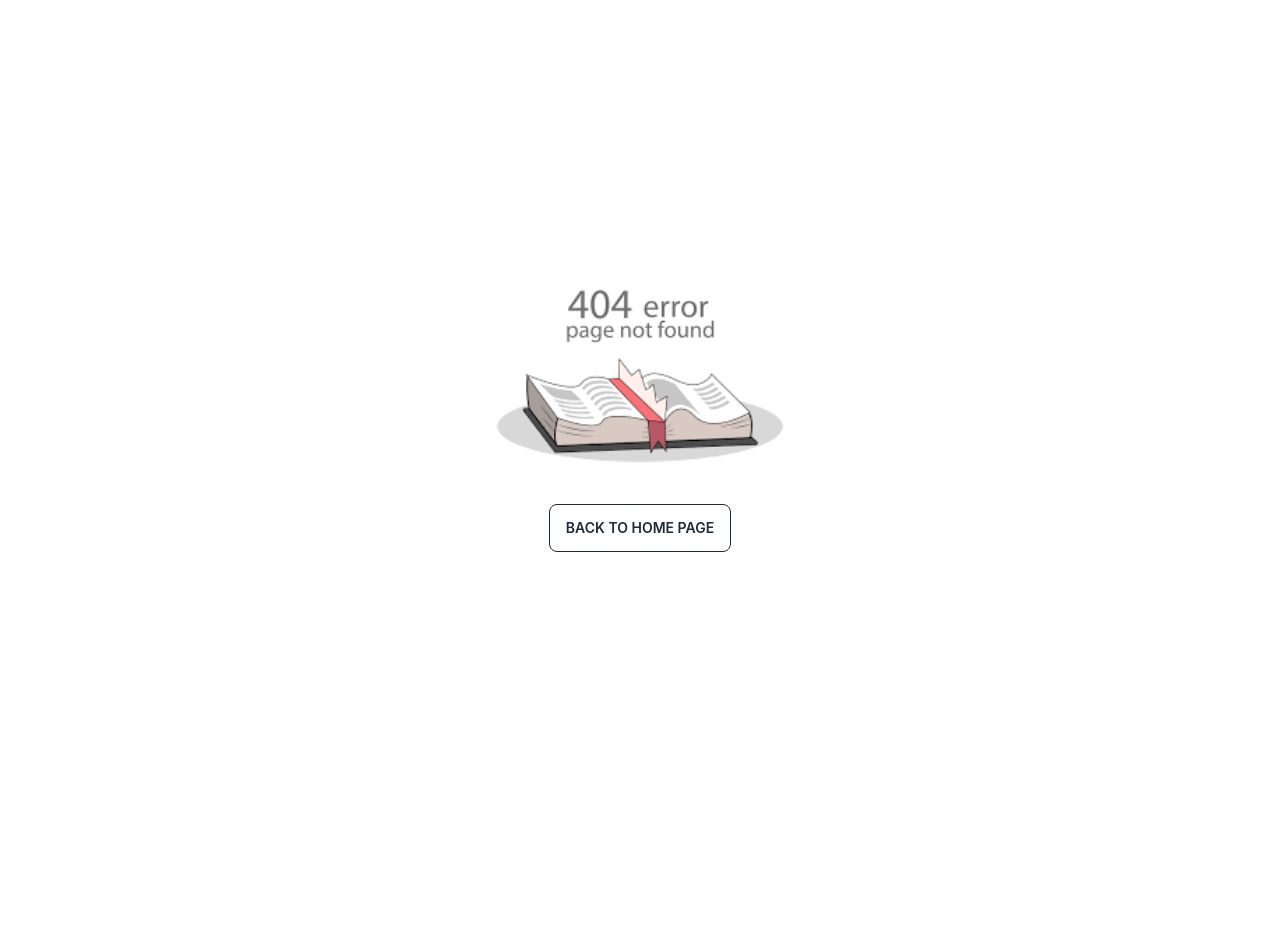
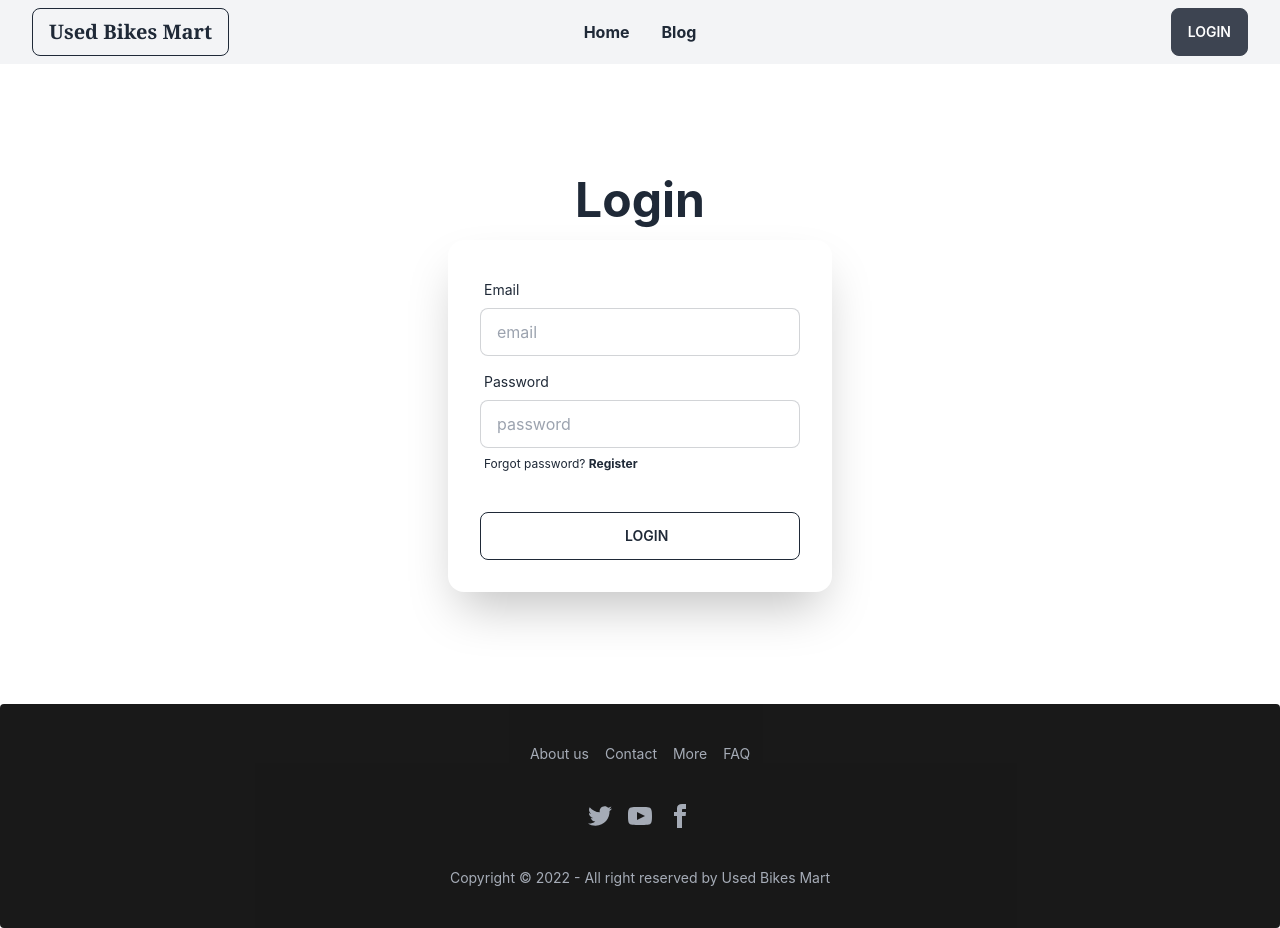
Before and after one commit to Kawsar-Ahmed-Ridoy/used-bikes-mart-client, a React (Create React App) app: page /login in a window 1280 px wide. Before the commit this address had no page. Before the commit the page ends 800 px from the top, so only its background shows below. Built offline with nearby package versions, Linux system fonts and the light colour scheme.

Commit message:
basic login form added

```diff
--- a/src/Pages/Home/More/More.js
+++ b/src/Pages/Home/More/More.js
@@ -4,7 +4,7 @@ const More = () => {
   return (
     <div  className="mb-16" >
       <h1 className="text-center text-4xl font-bold ">More</h1>
-      <div style={{backgroundColor:"#fd6200"}} className="py-8 shadow-md  opacity-90">
+      <div style={{backgroundColor:"#fd5400"}} className="py-8 shadow-md  opacity-90">
         <h2 className="text-center text-5xl font-mono font-extrabold mb-4  ">
           Buy second hand bike <br/> online at <br/> Affordable Price
         </h2>
--- /dev/null
+++ b/src/Pages/Login/Login.js
@@ -0,0 +1,62 @@
+import React from 'react';
+import { Link } from 'react-router-dom';
+
+const Login = () => {
+    return (
+        <div>
+        <div className="hero py-24">
+          <div className="hero-content flex-col">
+            <div className="text-center lg:text-left">
+              <h1 className="text-5xl font-bold">Login</h1>
+            </div>
+            <div className="card w-full max-w-sm shadow-2xl bg-base-100 ">
+              <form className="card-body">
+                <div className="form-control">
+                  <label className="label">
+                    <span className="label-text">Email</span>
+                  </label>
+                  <input
+                    type="email"
+                    placeholder="email"
+                    name="email"
+                    className="input input-bordered"
+                    required
+                  />
+                </div>
+                <div className="form-control">
+                  <label className="label">
+                    <span className="label-text">Password</span>
+                  </label>
+                  <input
+                    type="password"
+                    name="password"
+                    placeholder="password"
+                    className="input input-bordered"
+                    required
+                  />
+                  <label className="label">
+                    <small className="label-text-alt link link-hover">
+                      Forgot password?{" "}
+                      <Link to="/register">
+                        <span className="font-bold"> Register</span>
+                      </Link>
+                    </small>
+                  </label>
+                    <small className="ml-1 text-red-600"></small>
+                </div>
+                <div className="form-control mt-6">
+                  <input
+                    className="btn btn-outline px-36"
+                    type="submit"
+                    value="Login"
+                  />
+                </div>
+              </form>
+            </div>
+          </div>
+        </div>
+      </div>
+    );
+};
+
+export default Login;
--- a/src/Routes/Routes/Routes.js
+++ b/src/Routes/Routes/Routes.js
@@ -3,6 +3,7 @@ import ErrorPage from "../../ErrorPage/ErrorPage";
 import Main from "../../Layout/Main";
 import Blog from "../../Pages/Blog/Blog";
 import Home from "../../Pages/Home/Home/Home";
+import Login from "../../Pages/Login/Login";
 
 const router = createBrowserRouter([
     {
@@ -17,6 +18,10 @@ const router = createBrowserRouter([
             {
                 path:"/blog",
                 element: <Blog></Blog>
+            },
+            {
+                path: '/login',
+                element: <Login></Login>
             }
         ]
     }
```
